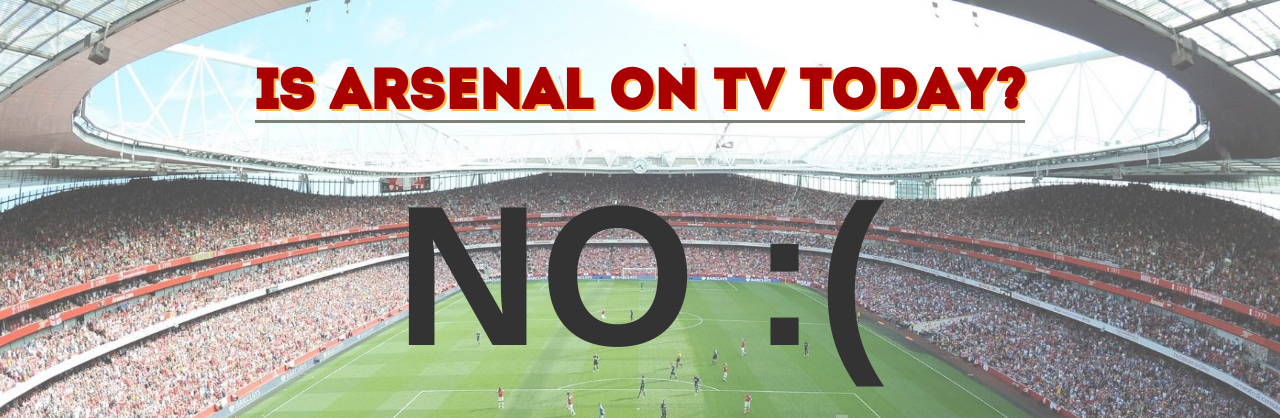
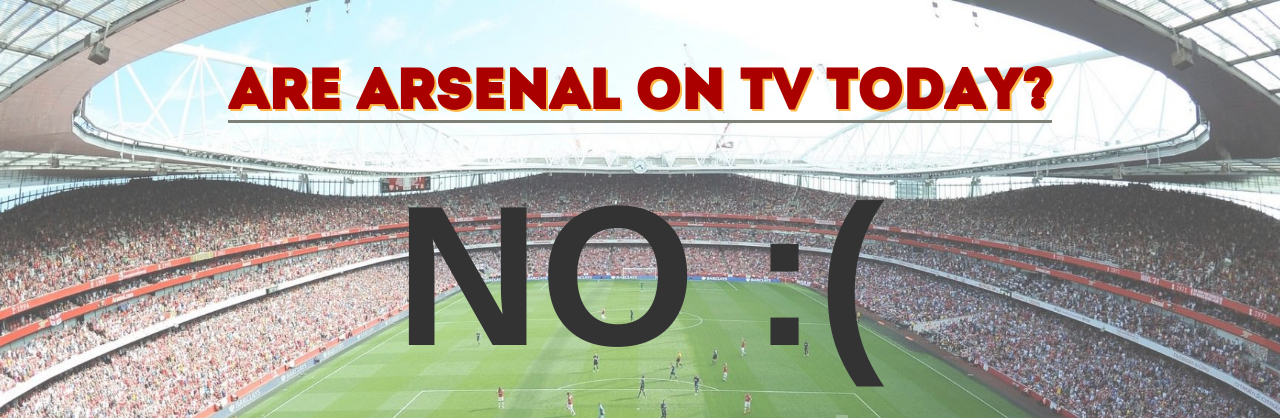
Before and after one commit to leduong/gunnerstv, a Flask app: template templates/index.html in a window 1280 px wide. Shown: the top 418 px of the page. Run offline with Flask 2, Linux system fonts and the light colour scheme; the template is opened without the code that fills it, so the values that code supplies are empty; some libraries are stand-ins or nearby versions.

Commit message:
change is to are in the h1

```diff
--- a/templates/index.html
+++ b/templates/index.html
@@ -185,7 +185,7 @@ a:hover {
 			<div class="span1"></div>
 			<div class="span10 pagination-centered">
 				<div class="content">
-					<h1>Is Arsenal On TV Today?</h1>
+					<h1>Are Arsenal On TV Today?</h1>
 					{% if today == True %}
 						<h2 class="hidden-phone hidden-tablet">YES!</h2>
 						<h3 class="hidden-desktop">YES!</h3>
```
